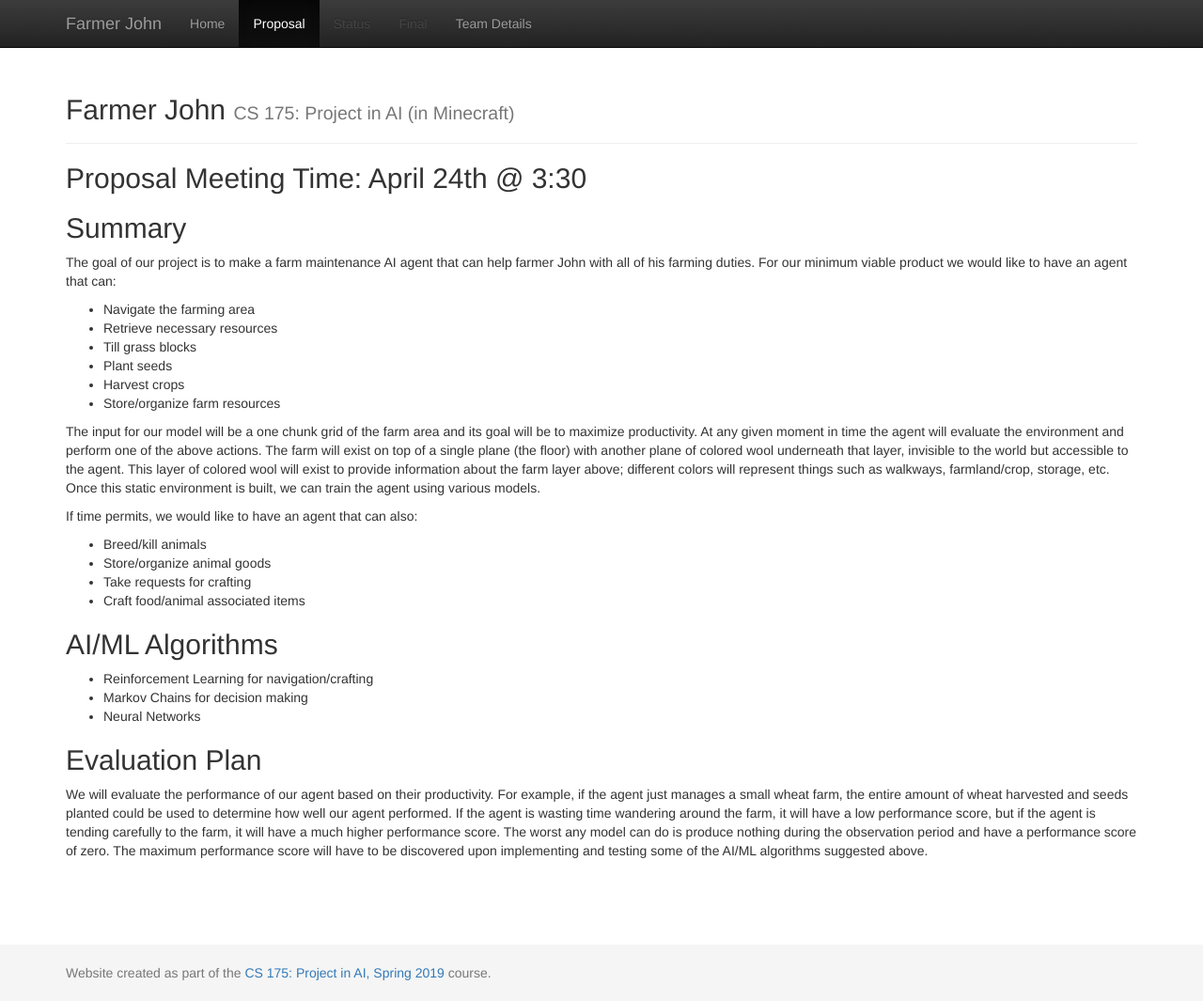
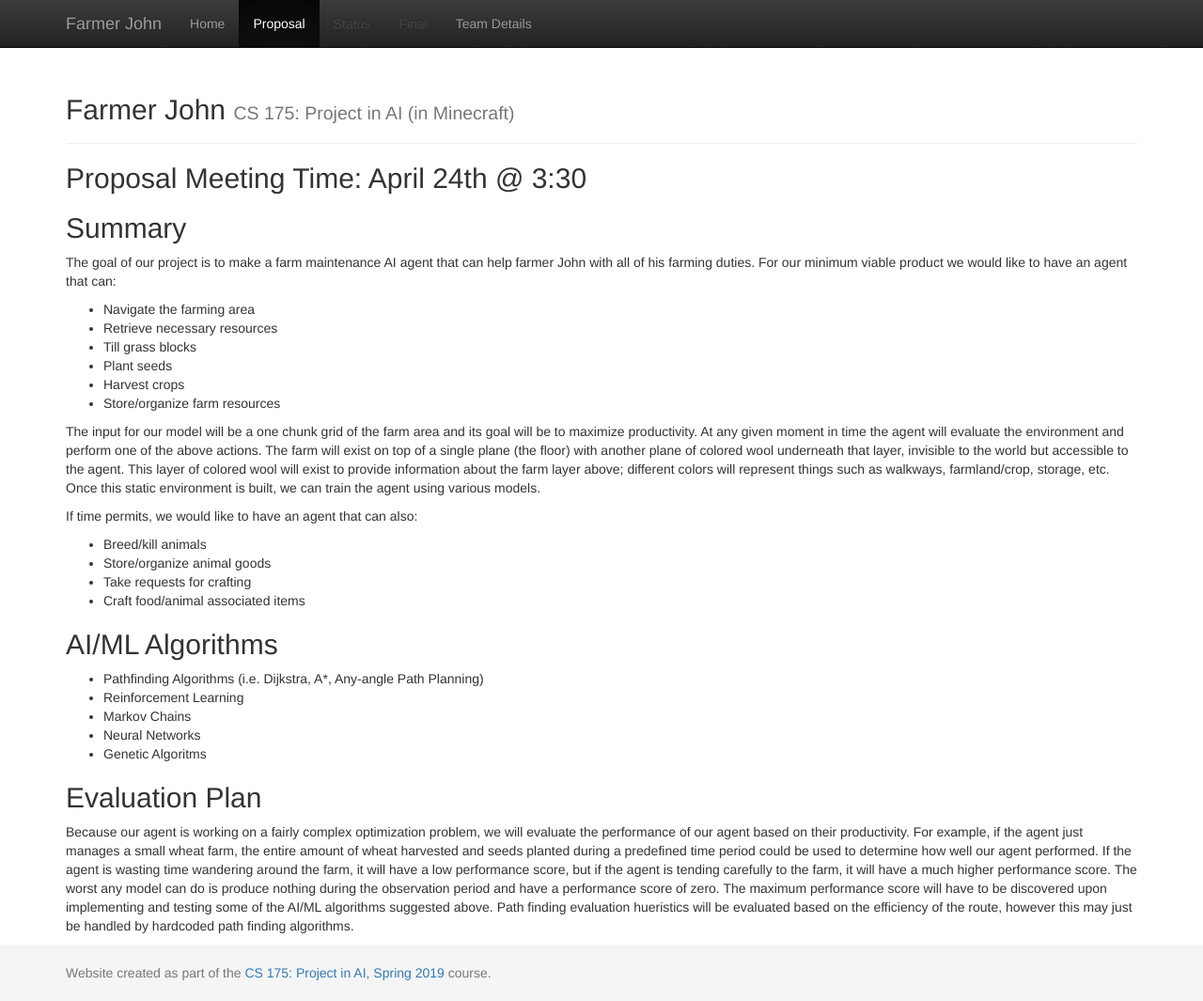
Before and after one commit to Eisah-Jones/Farmer-John, a Jekyll site: the page built from docs/proposal.md, in a window 1280 px wide and 1065 px high. Shown: the whole window at 94% size. Built offline with Jekyll 4.4.1, drawn with Linux system fonts in a browser that asks for light colours; our own code applies the rules of GitHub Pages for plain Markdown files.

Commit message:
Updated proposal

```diff
--- a/docs/proposal.md
+++ b/docs/proposal.md
@@ -25,9 +20,11 @@ If time permits, we would like to have an agent that can also:
 
 ## AI/ML Algorithms
 
-  - Reinforcement Learning for navigation/crafting
-  - Markov Chains for decision making
+  - Pathfinding Algorithms (i.e. Dijkstra, A*, Any-angle Path Planning)
+  - Reinforcement Learning
+  - Markov Chains
   - Neural Networks
+  - Genetic Algoritms
 
 ## Evaluation Plan
-We will evaluate the performance of our agent based on their productivity. For example, if the agent just manages a small wheat farm, the entire amount of wheat harvested and seeds planted could be used to determine how well our agent performed. If the agent is wasting time wandering around the farm, it will have a low performance score, but if the agent is tending carefully to the farm, it will have a much higher performance score. The worst any model can do is produce nothing during the observation period and have a performance score of zero. The maximum performance score will have to be discovered upon implementing and testing some of the AI/ML algorithms suggested above.
+Because our agent is working on a fairly complex optimization problem, we will evaluate the performance of our agent based on their productivity. For example, if the agent just manages a small wheat farm, the entire amount of wheat harvested and seeds planted during a predefined time period could be used to determine how well our agent performed. If the agent is wasting time wandering around the farm, it will have a low performance score, but if the agent is tending carefully to the farm, it will have a much higher performance score. The worst any model can do is produce nothing during the observation period and have a performance score of zero. The maximum performance score will have to be discovered upon implementing and testing some of the AI/ML algorithms suggested above. Path finding evaluation hueristics will be evaluated based on the efficiency of the route, however this may just be handled by hardcoded path finding algorithms.
```
Also changed, not shown: other parts of docs/proposal.md (+0 -5 lines).
